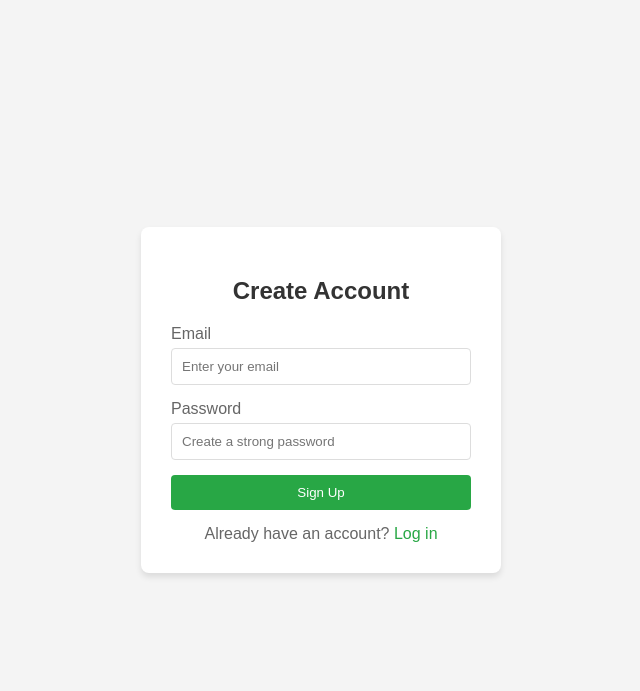
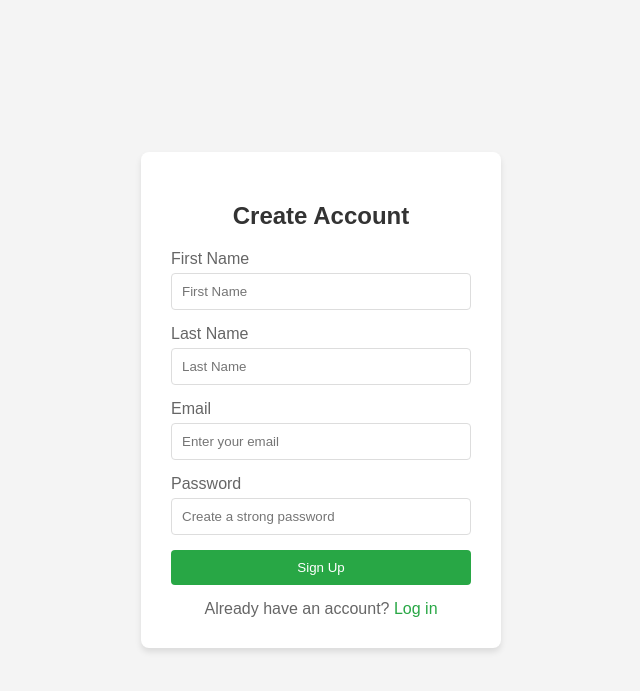
Before and after one commit to vikasg57/flask-auth, a Flask app: page /signup in a window 1280 px wide. Shown: the top 691 px of the page, without its empty margins (319-959 px from the left). Run offline with Flask 3, Linux system fonts and the light colour scheme.

Commit message:
medusa integration

```diff
--- a/app.py
+++ b/app.py
@@ -49,14 +49,15 @@ def signup():
     if request.method == 'POST':
         email = request.form['email']
         password = request.form['password']
+        first_name = request.form['first_name']
+        last_name = request.form['last_name']
 
         try:
             response = SupabaseHandler().do_signup(email, password)
-
-            print(response)
-
             if response.get('session') and response.get('session').get('access_token'):
-                session['access_token'] = response['session']['access_token']  # Store the token in session
+                access_token = response['session']['access_token']
+                session['access_token'] = access_token  # Store the token in session
+                response = ApiHandler().create_customer(access_token, first_name, last_name, email, password)
                 success_message = "Signup successful! Redirecting to the dashboard..."
                 return redirect(url_for('dashboard'))
             else:
--- a/templates/signup.html
+++ b/templates/signup.html
@@ -77,6 +77,14 @@
         </div>
         <form action="{{ url_for('signup') }}" method="POST">
             <div class="form-group">
+                <label for="first_name">First Name</label>
+                <input type="text" name="first_name" required placeholder="First Name">
+            </div>
+            <div class="form-group">
+                <label for="last_name">Last Name</label>
+                <input type="text" name="last_name" required placeholder="Last Name">
+            </div>
+            <div class="form-group">
                 <label for="email">Email</label>
                 <input type="email" name="email" required placeholder="Enter your email">
             </div>
```
Also changed, not shown: api_handler.py (+9 -3 lines).
